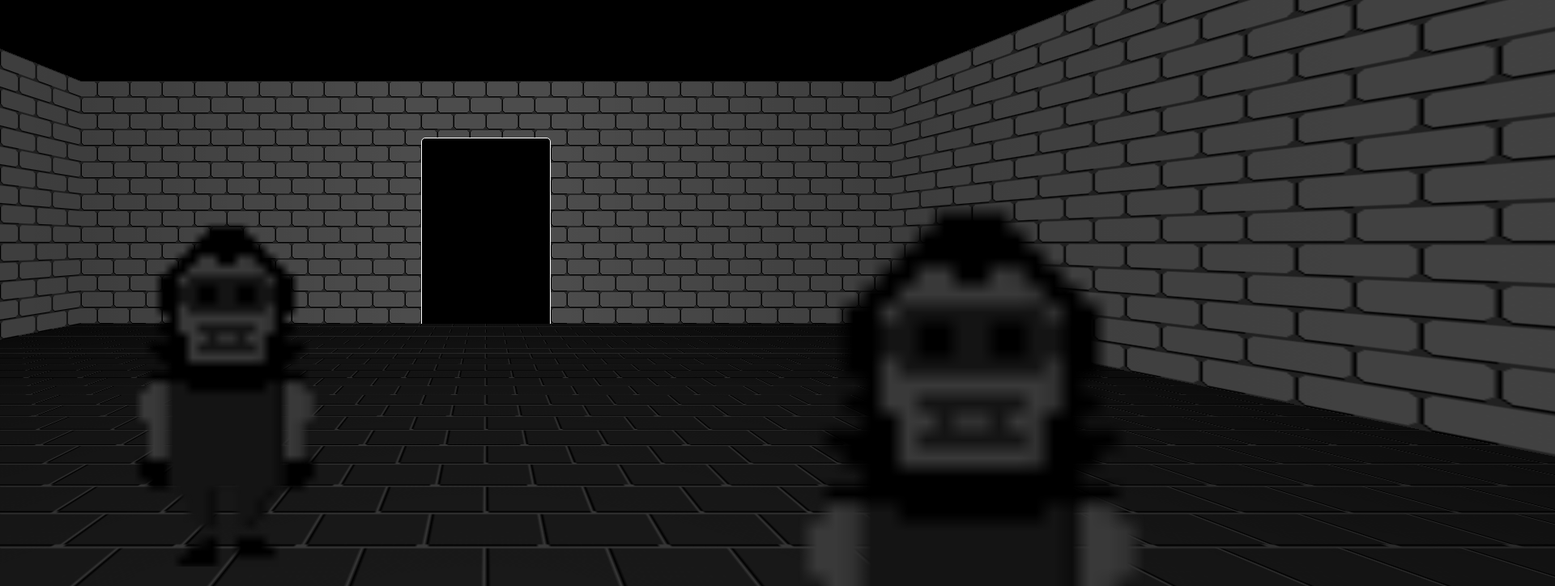
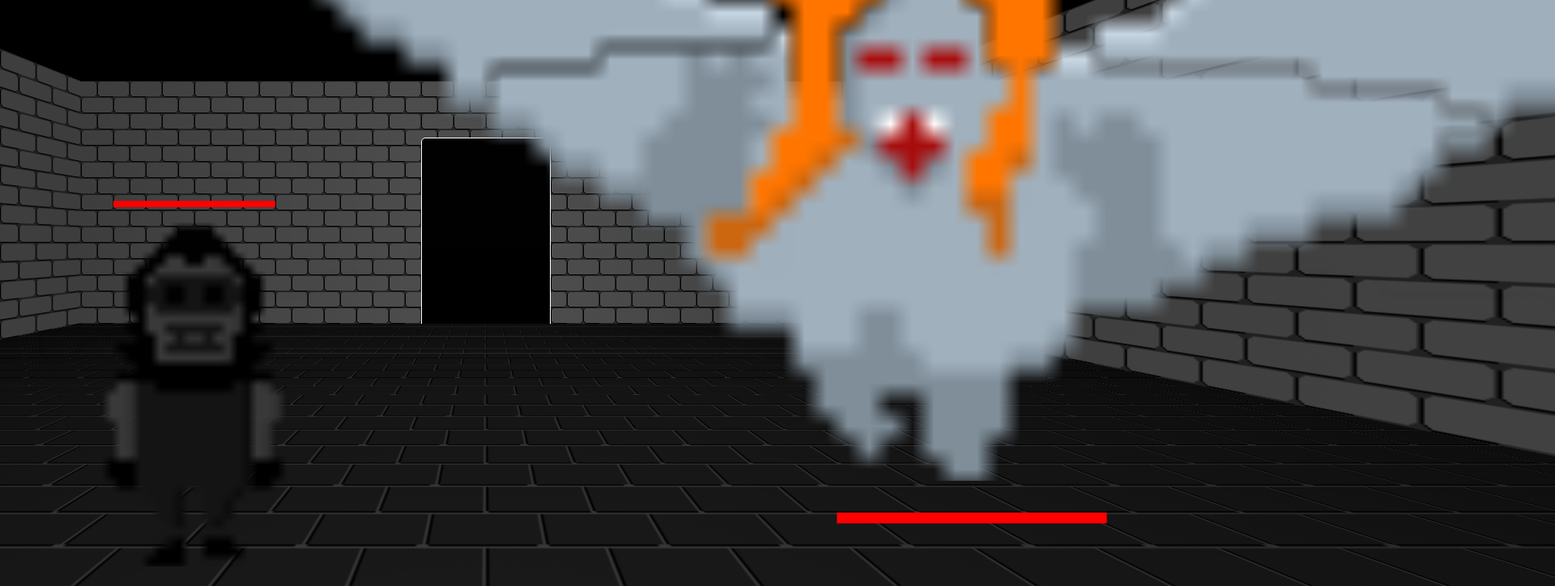
Before and after one commit to krupinskij/van-helsing-game, a plain HTML site: page index.html in a window 1280 px wide. Shown: the top 724 px of the page at 81% size, 1920 px wide, since content can reach past the window. Drawn offline with Linux system fonts and the light colour scheme.

Commit message:
Shot to enemies

```diff
--- a/app.js
+++ b/app.js
@@ -187,7 +187,7 @@ const createRoom = spaces => {
   roomElem.appendChild(floorElem);
 
   const enemy = createEnemy('D', [200, 200], 5);
-  const enemy2 = createEnemy('D', [600, 400], 10);
+  const enemy2 = createEnemy('B', [600, 400], 10);
   enemies.push(enemy);
   enemies.push(enemy2);
   roomElem.appendChild(enemy.elem);
--- a/enemy.js
+++ b/enemy.js
@@ -1,19 +1,29 @@
 const createEnemy = (t, [x, y], s) => {
-  const obj = { x, y };
+  const obj = { x, y, h: 100 };
   const elem = document.createElement('div');
   elem.className = `e ${t}`;
   elem.dataset.x = x;
   elem.dataset.y = y;
   elem.style.setProperty('--x', `${x}px`);
   elem.style.setProperty('--y', `${y}px`);
+  elem.style.setProperty('--hp', `50px`);
   elem.style.setProperty('--d', `-${Math.random() * 3}s`);
 
-  setInterval(() => {
+  const move = setInterval(() => {
     const distX = player.posX - obj.x;
     const distY = 600 - player.posY - obj.y;
-    if (Math.abs(distX) > 80) obj.x += s * (distX > 0 ? 1 : -1);
-    if (Math.abs(distY) > 80) obj.y += s * (distY > 0 ? 1 : -1);
+    if (Math.abs(distX) > 90) obj.x += s * (distX > 0 ? 1 : -1);
+    if (Math.abs(distY) > 90) obj.y += s * (distY > 0 ? 1 : -1);
   }, 100);
+
+  elem.addEventListener('click', () => {
+    obj.h -= 10;
+    elem.style.setProperty('--hp', `${(50 * obj.h) / 100}px`);
+    if (obj.h <= 0) {
+      clearInterval(move);
+      elem.parentNode.removeChild(elem);
+    }
+  });
 
   return { elem, obj };
 };
--- a/style.css
+++ b/style.css
@@ -11,6 +11,7 @@ body {
   margin: 0;
   overflow: hidden;
   background-color: black;
+  cursor: url(/assets/cursor/pointer.png) 7 7, auto;
 }
 
 * {
@@ -90,10 +91,19 @@ body {
 }
 
 .e {
-  animation-duration: 3s;
-  animation-name: action;
-  animation-iteration-count: infinite;
-  animation-delay: var(--d);
+  animation: move 3s var(--d) infinite;
+  cursor: url(/assets/cursor/auto.png) 7 7, pointer;
+}
+
+.e::before {
+  content: '';
+  height: 2px;
+  width: var(--hp);
+  background: red;
+  position: absolute;
+  top: var(--b);
+  left: 50%;
+  transform: translateX(-50%);
 }
 
 .e.D {
@@ -106,6 +116,7 @@ body {
   --h: 108px;
   --w: 60px;
   --ty: 92px;
+  --b: -5px;
 }
 
 .e.B {
@@ -117,7 +128,8 @@ body {
   --shot: 116px 36px/104px 44px url(/assets/bride/bride_bullet.png);
   --h: 124px;
   --w: 354px;
-  --ty: 0px;
+  --ty: 20px;
+  --b: 130px;
 }
 
 .e.V {
@@ -130,9 +142,10 @@ body {
   --h: 168px;
   --w: 156px;
   --ty: 32px;
+  --b: 15px;
 }
 
-@keyframes action {
+@keyframes move {
   0% {
     background: var(--static), var(--move1), var(--base);
   }
```
Also changed, not shown: assets/cursor/auto.png (added), assets/cursor/pointer.png (added).
